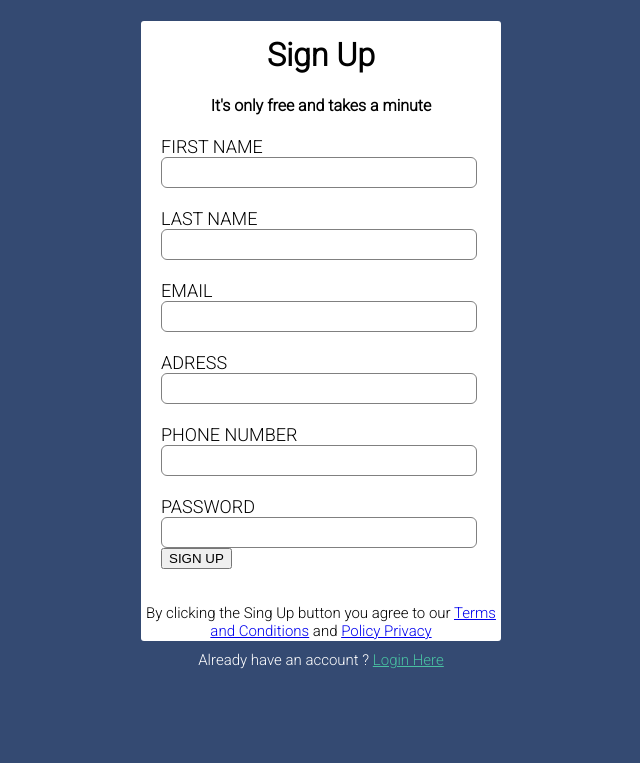
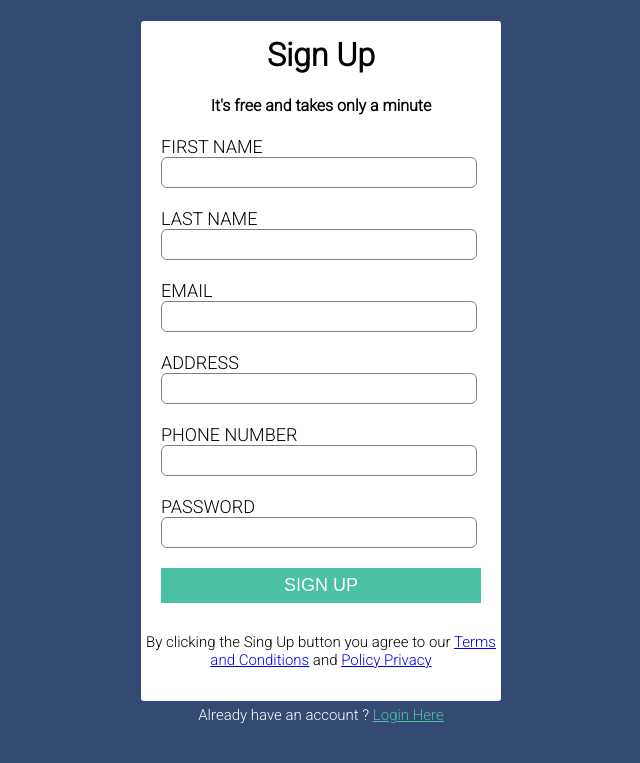
Before and after one commit to elmahjouuby/PROJECT1, a Flask app: page /signup in a window 1280 px wide. Shown: the top 763 px of the page, without its empty margins (319-959 px from the left). Run offline with Flask 2, Linux system fonts and the light colour scheme; some libraries are stand-ins or nearby versions.

Commit message:
Adding the style of the submit button with some little modifications

```diff
--- a/app.py
+++ b/app.py
@@ -43,7 +43,7 @@ class RegisterFrom(FlaskForm):
     email = StringField('EMAIL', validators=[InputRequired(), Email(message="Invalid email"), Length(max=40)])
     firstname = StringField('FIRST NAME', validators=[InputRequired(), Length(min=4,max=30)])
     lastname = StringField('LAST NAME', validators=[InputRequired(), Length(min=4,max=30)])
-    address = StringField('ADRESS', validators=[InputRequired(),Length(max=100)])
+    address = StringField('ADDRESS', validators=[InputRequired(),Length(max=100)])
     phone = IntegerField('PHONE NUMBER',validators=[InputRequired()])
     password = PasswordField('PASSWORD', validators=[InputRequired(), Length(min=10,max=30)])
 
--- a/static/style.css
+++ b/static/style.css
@@ -10,7 +10,7 @@
 
 .signup-box {
     width: 360px;
-    height: 620px;
+    height: 680px;
     margin: auto;
     background-color: white;
     border-radius: 3px;
@@ -53,19 +53,10 @@ form input {
     outline: none;
 }
 
-input[type="button"] {
-    width: 320px;
-    height: 35px;
-    margin-top: 20px;
-    border: none;
-    background-color: #49c1a2;
-    color: white;
-    font-size: 18px;
-}
 
 p {
     text-align: center;
-    padding-top: 20px;
+    padding-top: 15px;
     font-size: 15px
 }
 
@@ -79,3 +70,13 @@ p {
 .paragraph a {
     color: #49c1a2;
 }
+
+button{
+        width: 320px;
+        height: 35px;
+        margin-top: 20px;
+        border: none;
+        background-color: #49c1a2;
+        color: white;
+        font-size: 18px;
+}
--- a/templates/home.html
+++ b/templates/home.html
@@ -20,7 +20,7 @@
                 <span class="glyphicon glyphicon-log-out "></span> Log out
             </a>
         </p>
-        <h2>This is a table with all the records that exist on DATABASE </h2>
+        <h2>This is a table with all the records that exist on THE DATABASE </h2>
         <table class="table ">
             <thead>
                 <tr>
--- a/templates/login.html
+++ b/templates/login.html
@@ -18,7 +18,6 @@
             {{form.hidden_tag()}}
             {{wtf.form_field(form.email)}}
             {{wtf.form_field(form.password)}}
-
             <button type="submit">LOGIN</button>
         </form>
     </div>
--- a/templates/sign_up.html
+++ b/templates/sign_up.html
@@ -14,7 +14,7 @@
 <body class="signup-body">
     <div class="signup-box">
         <h1>Sign Up</h1>
-        <h4>It's only free and takes a minute</h4>
+        <h4>It's free and takes only a minute</h4>
         <form method="POST" action="/signup">
             {{form.hidden_tag()}}
             {{wtf.form_field(form.firstname)}}
```
